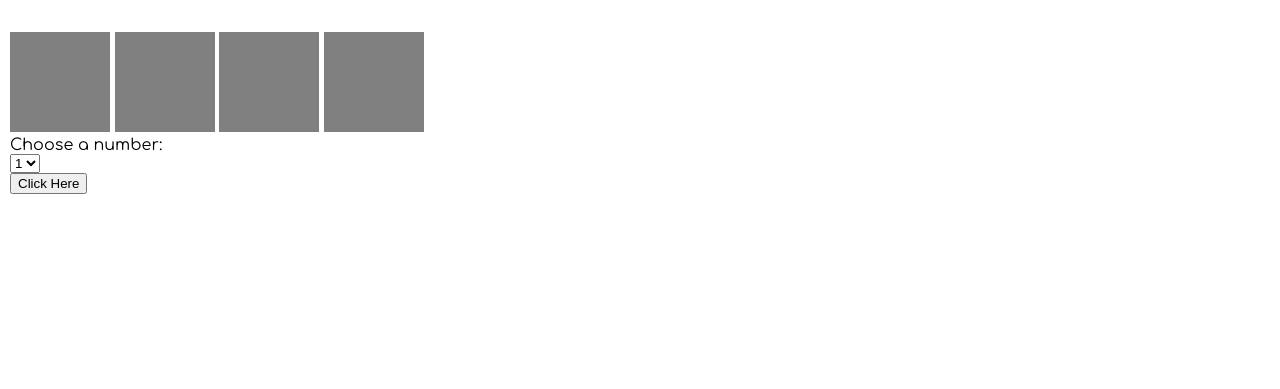
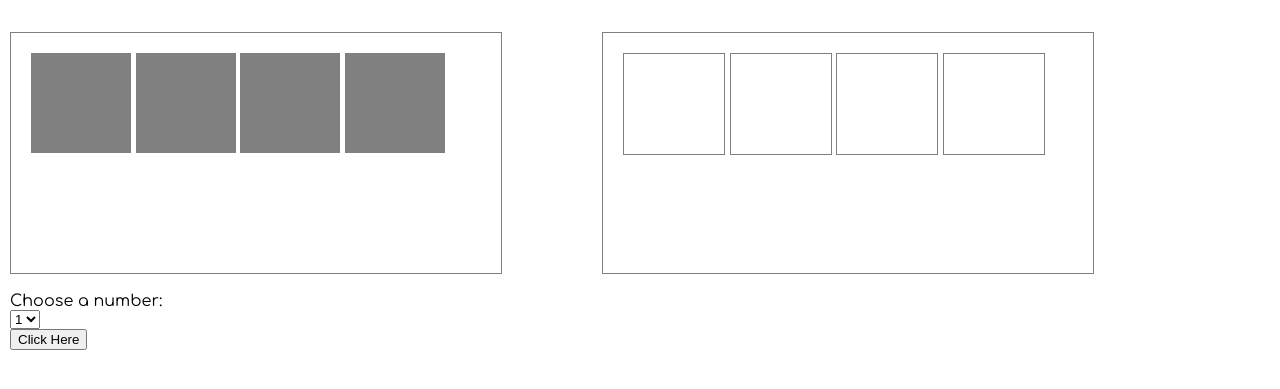
Before and after one commit to Frank-Adam/Frank-Adam.github.io, a PHP site: page /css_animation.html in a window 1280 px wide. Shown: the part 95-484 px from the top of the page. Run offline with PHP 8.4, Linux system fonts and the light colour scheme.

Commit message:
Add files via upload

```diff
--- a/css_animation.css
+++ b/css_animation.css
@@ -5,36 +5,42 @@ body {
     margin: 0;
     padding: 10px;
 }
+main {
+    display: flex;
+}
 
 h1 {
     color: grey;
 }
-#b1 {
+#box1,
+#box2 {
+    width: 450px;
+    height: 200px;
+    border: 1px solid grey;
+    padding: 20px;
+}
+
+#b1,
+#b2,
+#b3,
+#b4 {
     display: inline-block;
     width: 100px;
     height: 100px;
     background-color: grey;
 
 }
-#b2 {
+#spacer {
+    width: 100px;
+}
+#b5,
+#b6,
+#b7,
+#b8 {
     display: inline-block;
     width: 100px;
     height: 100px;
-    background-color: grey;
-
-}
-#b3 {
-    display: inline-block;
-    width: 100px;
-    height: 100px;
-    background-color: grey;
-
-}
-#b4 {
-    display: inline-block;
-    width: 100px;
-    height: 100px;
-    background-color: grey;
+    border: 1px solid grey;
 
 }
 #btn1 {
--- a/css_animation.html
+++ b/css_animation.html
@@ -10,13 +10,18 @@
         function doStuff() {
             var choice = document.getElementById("selector").value;
             var box = document.getElementById("b" + choice);
-            var x = Math.floor(Math.random() * 800) + 1;
-            var y = Math.floor(Math.random() * 500) + 1;
+            var y = 1000;
+            var newChoice = parseInt(choice) + 4;
+            var newBox = document.getElementById("b" + newChoice);
 
-            box.style.borderRadius="50%";
-            box.style.backgroundColor="red";
-            box.style.transition="all .8s ease-in-out 100ms";
-            box.style.transform="translate(" + x + "px, " + y + "px)";
+
+            box.style.transition="all 1s ease-in-out 25ms";
+            box.style.transform="translate(0px, " + y + "px)";
+            newBox.style.transition="all .5s ease-in-out 5ms";
+            newBox.style.backgroundColor="grey";
+            box.style.transition="all .8s ease-in-out 50ms";
+
+
             document.getElementById("selector").style.display="none";
             document.getElementById("btn").style.display="none";
             document.getElementById("btn1").style.display="block";
@@ -24,15 +29,20 @@
         function doStuffMobile() {
             var choice = document.getElementById("selector").value;
             var box = document.getElementById("b" + choice);
-            var x = Math.floor(Math.random() * 75) + 1;
-            var y = Math.floor(Math.random() * 25) + 1;
+            var y = 1000;
+            var newChoice = parseInt(choice) + 4;
+            var newBox = document.getElementById("b" + newChoice);
 
-            box.style.borderRadius="50%";
-            box.style.backgroundColor="red";
-            box.style.transition="all .8s ease-in-out 100ms";
-            box.style.transform="translate(" + x + "px, " + y + "px)";
+
+            box.style.transition="all 1s ease-in-out 25ms";
+            box.style.transform="translate(0px, " + y + "px)";
+            newBox.style.transition="all .5s ease-in-out 5ms";
+            newBox.style.backgroundColor="grey";
+            box.style.transition="all .8s ease-in-out 50ms";
+
+
             document.getElementById("selector").style.display="none";
-            document.getElementById("btnMobile").style.display="none";
+            document.getElementById("btn").style.display="none";
             document.getElementById("btn1").style.display="block";
         }
         function getFresh() {
@@ -44,11 +54,21 @@
         <header>
             <h1>Animation Using CSS</h1>
         </header>
-
-    <div id="b1"></div>
-    <div id="b2"></div>
-    <div id="b3"></div>
-    <div id="b4"></div>
+    <main>
+    <div id="box1">
+        <div id="b1"></div>
+        <div id="b2"></div>
+        <div id="b3"></div>
+        <div id="b4"></div>
+    </div>
+    <div id="spacer"></div>
+    <div id="box2">
+        <div id="b5"></div>
+        <div id="b6"></div>
+        <div id="b7"></div>
+        <div id="b8"></div>
+    </div>
+    </main>
     <br>
     <div>Choose a number:</div>
     <div>
```
